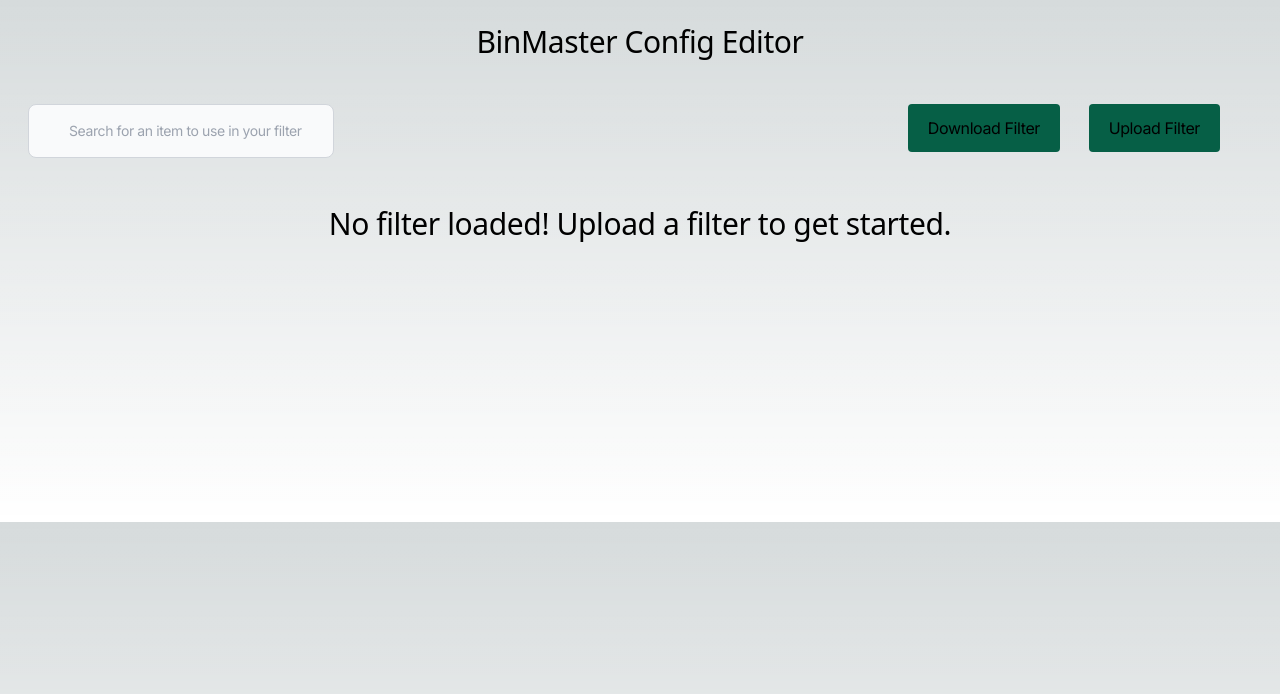
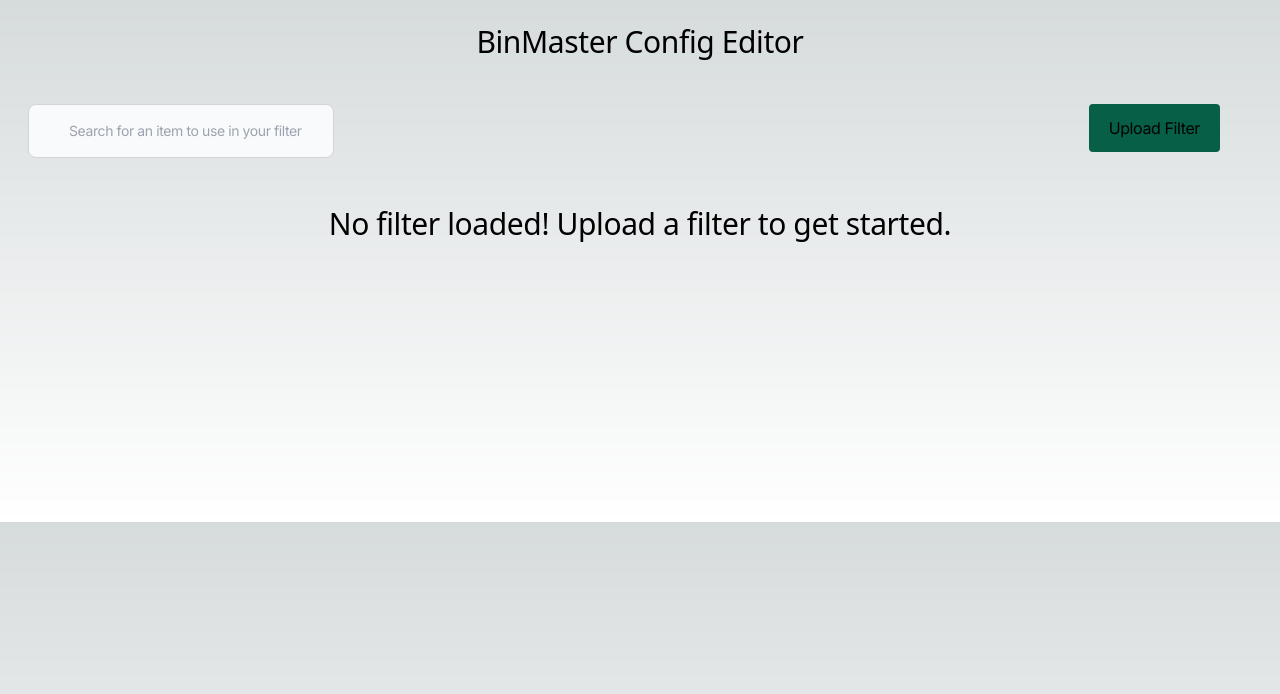
Before and after one commit to amoraschi/FilterEditor, a Next.js app: page / in a window 1280 px wide. Shown: the top 694 px of the page. Built offline with nearby package versions, Linux system fonts and the light colour scheme.

Commit message:
simplify

```diff
--- a/src/app/page.js
+++ b/src/app/page.js
@@ -45,7 +45,12 @@ export default function Home() {
         const suggestions = Object.keys(referenceIDs).map((name) => {
             const split = referenceIDs[name].split('_')
             split.pop()
-            return {name, id: referenceIDs[name], rating: compareTwoStrings(search, name), image: referenceIDs[name].includes('RUNE') || (referenceIDs[name].startsWith('PET') && !referenceIDs[name].includes("ITEM")) ? null : `https://sky.shiiyu.moe/item/${referenceIDs[name]}`}
+            return {
+                name,
+                id: referenceIDs[name],
+                rating: compareTwoStrings(search, name),
+                image: referenceIDs[name].includes('RUNE') || (referenceIDs[name].startsWith('PET') && !referenceIDs[name].includes("ITEM")) ? null : `https://sky.shiiyu.moe/item/${referenceIDs[name]}`
+            }
         }).filter(({rating}) => rating > 0.3).sort((a, b) => b.rating - a.rating).slice(0, 5)
         setSuggestions(suggestions)
     }
@@ -85,7 +90,8 @@ export default function Home() {
                                                     className="flex items-center w-full px-2 py-2 text-left hover:bg-gray-100 dark:hover:bg-gray-700 focus:outline-none">
                                                 <span className="ml-2">{suggestion.name}</span>
                                                 {suggestion.image ?
-                                                 <img src={suggestion.image} className="w-8 h-8 absolute top-0 right-4"></img>
+                                                    <img src={suggestion.image}
+                                                         className="w-8 h-8 absolute top-0 right-4"></img>
                                                     : null
                                                 }
                                             </button>
@@ -99,11 +105,14 @@ export default function Home() {
                         <h1>Upload Filter</h1>
                         <input type='file' id="file-upload" className="sr-only" onChange={handleUpload}/>
                     </label>
+                    {
+                        filter ?
                             <label htmlFor="file-download"
                                    className="absolute top-0 right-48 rounded bg-emerald-800 py-3 px-5 transition-all ease-in-out hover:bg-emerald-700 hover:scale-105 duration-100"
                                    onClick={handleDownload}>
                                 <h1>Download Filter</h1>
-                    </label>
+                            </label> : null
+                    }
                     {filter ?
                         <label htmlFor="file-clear"
                                className="absolute top-0 right-96 rounded bg-pink-600 py-3 px-5 transition-all ease-in-out hover:bg-pink-600 hover:scale-105 duration-100"
```
Lines whose indentation alone changed are shown as unchanged.
